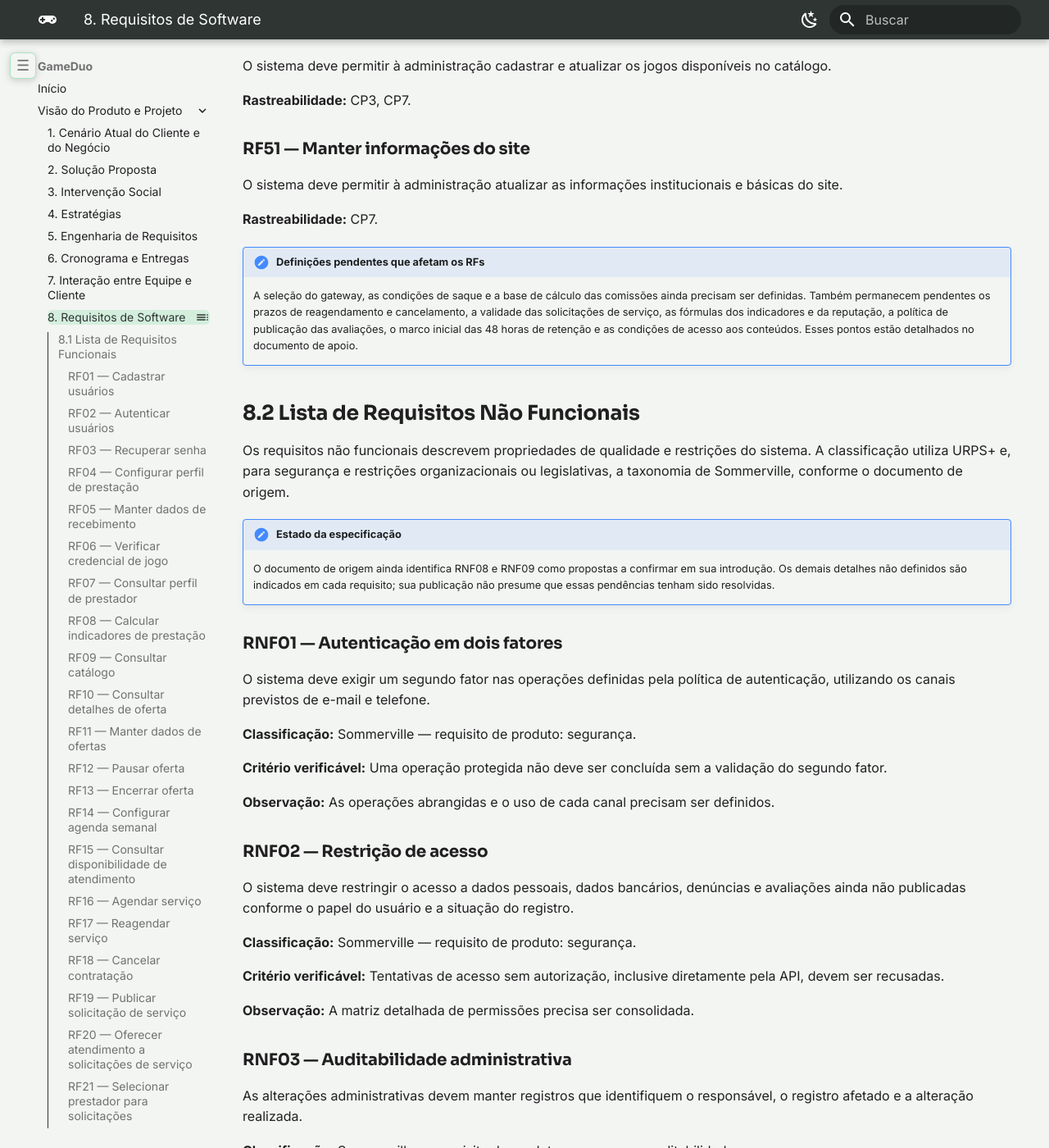
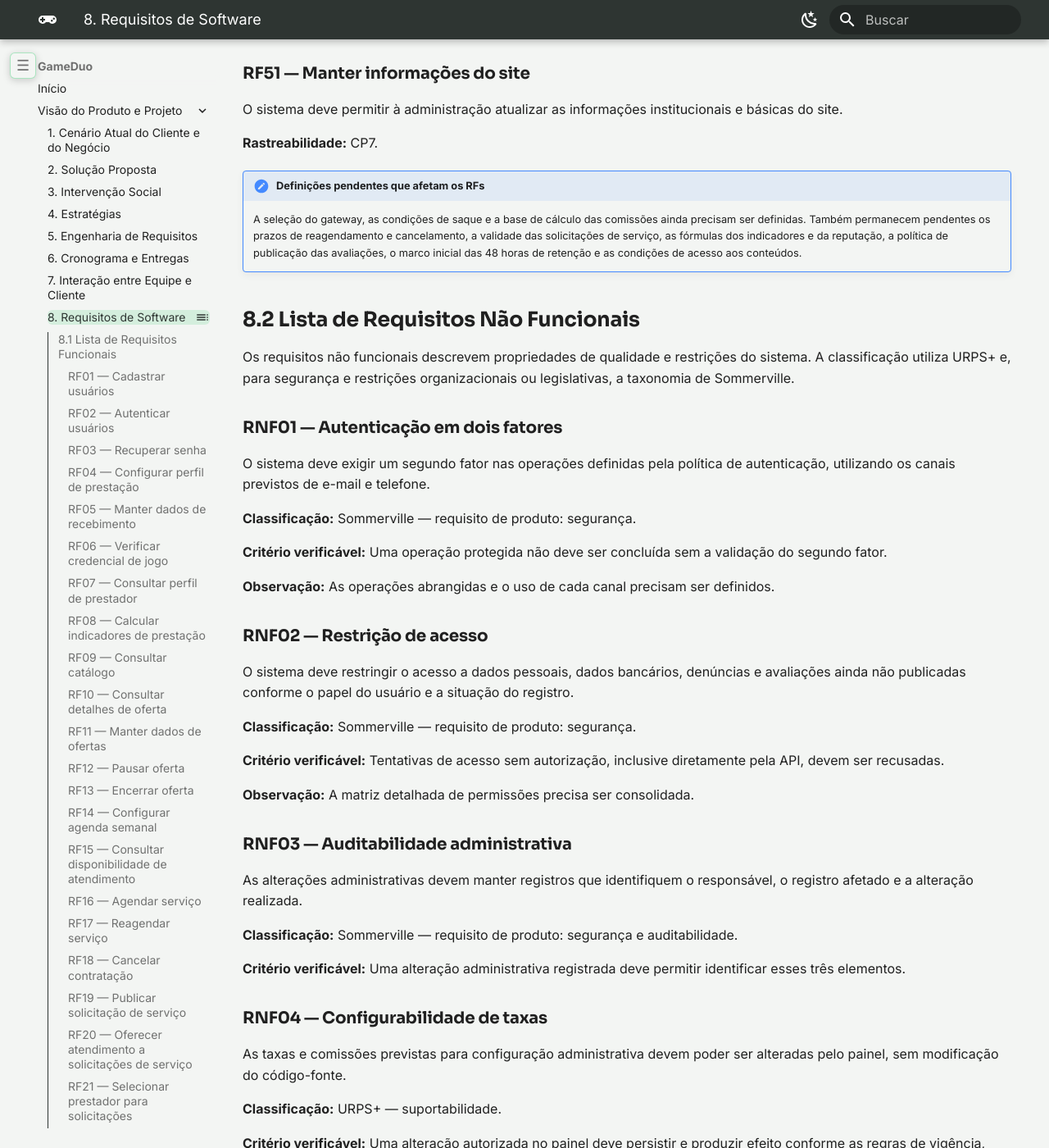
Before and after one commit to mdsreq-fga-unb/REQ-2026.2-T02-GameDuo, an MkDocs documentation site: the page built from docs/visao-produto/requisitos-software.md, in a window 1280 px wide and 1400 px high, scrolled down 8300 px. Shown: the whole window at 82% size. Built offline with MkDocs 1.6.1 and Material for MkDocs 9.7.7, drawn with Linux system fonts in a browser that asks for light colours; some of the changed text lies outside the part shown.

Commit message:
docs: confirma RNF08 e RNF09 e simplifica seção 8

```diff
--- a/docs/visao-produto/requisitos-software.md
+++ b/docs/visao-produto/requisitos-software.md
@@ -1,8 +1,6 @@
 # 8 Requisitos de Software
 
 Esta seção apresenta os requisitos funcionais e não funcionais do GameDuo e sua rastreabilidade com os objetivos específicos, as características de produto e o valor de negócio definidos na [seção 2 — Solução Proposta](solucao-proposta.md#22-objetivos-especificos-oe-do-produto).
-
-A especificação incorpora a revisão do [documento de requisitos](https://docs.google.com/document/d/1N4kywDXcI1_ONN4ulAbYZn21Mf2062dHjyn1VSL1RkU/edit), elaborado a partir do fluxograma e das discussões com o cliente. As regras de negócio permanecem nesse documento de apoio, separadas das listas de RFs e RNFs. A publicação desta versão não representa validação integral dos pontos ainda pendentes.
 
 ## 8.1 Lista de Requisitos Funcionais
 
@@ -315,14 +313,11 @@
 **Rastreabilidade:** CP7.
 
 !!! note "Definições pendentes que afetam os RFs"
-    A seleção do gateway, as condições de saque e a base de cálculo das comissões ainda precisam ser definidas. Também permanecem pendentes os prazos de reagendamento e cancelamento, a validade das solicitações de serviço, as fórmulas dos indicadores e da reputação, a política de publicação das avaliações, o marco inicial das 48 horas de retenção e as condições de acesso aos conteúdos. Esses pontos estão detalhados no documento de apoio.
+    A seleção do gateway, as condições de saque e a base de cálculo das comissões ainda precisam ser definidas. Também permanecem pendentes os prazos de reagendamento e cancelamento, a validade das solicitações de serviço, as fórmulas dos indicadores e da reputação, a política de publicação das avaliações, o marco inicial das 48 horas de retenção e as condições de acesso aos conteúdos.
 
 ## 8.2 Lista de Requisitos Não Funcionais
 
-Os requisitos não funcionais descrevem propriedades de qualidade e restrições do sistema. A classificação utiliza URPS+ e, para segurança e restrições organizacionais ou legislativas, a taxonomia de Sommerville, conforme o documento de origem.
-
-!!! note "Estado da especificação"
-    O documento de origem ainda identifica RNF08 e RNF09 como propostas a confirmar em sua introdução. Os demais detalhes não definidos são indicados em cada requisito; sua publicação não presume que essas pendências tenham sido resolvidas.
+Os requisitos não funcionais descrevem propriedades de qualidade e restrições do sistema. A classificação utiliza URPS+ e, para segurança e restrições organizacionais ou legislativas, a taxonomia de Sommerville.
 
 ### RNF01 — Autenticação em dois fatores {#rnf01}
 
@@ -351,8 +346,6 @@
 **Classificação:** Sommerville — requisito de produto: segurança e auditabilidade.
 
 **Critério verificável:** Uma alteração administrativa registrada deve permitir identificar esses três elementos.
-
-**Observação:** Origem: fluxo administrativo.
 
 ### RNF04 — Configurabilidade de taxas {#rnf04}
 
@@ -392,8 +385,6 @@
 
 **Critério verificável:** Os critérios específicos de verificação devem ser definidos a partir dos dados e tratamentos efetivamente adotados.
 
-**Observação:** Origem: página de Engenharia de Requisitos. Este enunciado não comprova conformidade nem substitui seu detalhamento.
-
 ### RNF08 — Clareza das mensagens de validação {#rnf08}
 
 As mensagens de validação devem identificar o campo ou a operação com problema e indicar como corrigir a informação, em linguagem compreensível ao usuário.
@@ -412,7 +403,7 @@
 
 ## 8.3 Matriz-síntese de rastreabilidade
 
-A matriz relaciona as contribuições principal e secundária para os objetivos específicos (OE), as características de produto (CP), seu valor de negócio (VN), os requisitos funcionais e os não funcionais relacionados. Os objetivos e os valores de negócio reproduzem a [seção 2.3](solucao-proposta.md#23-caracteristicas-de-produto-cp); as associações com os requisitos representam a análise de rastreabilidade desta especificação.
+A matriz relaciona as contribuições principal e secundária para os objetivos específicos (OE), as características de produto (CP), seu valor de negócio (VN), os requisitos funcionais e os não funcionais relacionados. Os objetivos e os valores de negócio estão definidos na [seção 2.3](solucao-proposta.md#23-caracteristicas-de-produto-cp).
 
 | Contribuição principal | Contribuição secundária | CP | Valor de negócio (VN) | RFs relacionados | RNFs relacionados |
 | --- | --- | --- | --- | --- | --- |
@@ -426,4 +417,4 @@
 
 RNF06 aplica-se transversalmente à implementação do produto. RNF07 aplica-se ao tratamento de dados pessoais em cada característica, e RNF08 às mensagens de validação das operações correspondentes. RNF01 está associado às áreas de conta e movimentação financeira, mas as operações que exigirão o segundo fator ainda precisam ser definidas. RNF03 relaciona-se aos registros de intervenções administrativas; RNF04 às configurações de taxas, comissões e penalidades; RNF05 ao processamento de reputação; e RNF09 à consistência das agendas e dos saldos.
 
-As relações com RNF08 e RNF09 indicam o alcance das propostas, sem convertê-las em requisitos já validados. A implementação do split em CP4 continua condicionada à análise de viabilidade com o gateway, e a política de publicação em CP6 permanece pendente.
+A implementação do split em CP4 continua condicionada à análise de viabilidade com o gateway, e a política de publicação em CP6 permanece pendente.
```
Also changed, not shown: docs/index.md (+1 -0 lines).
